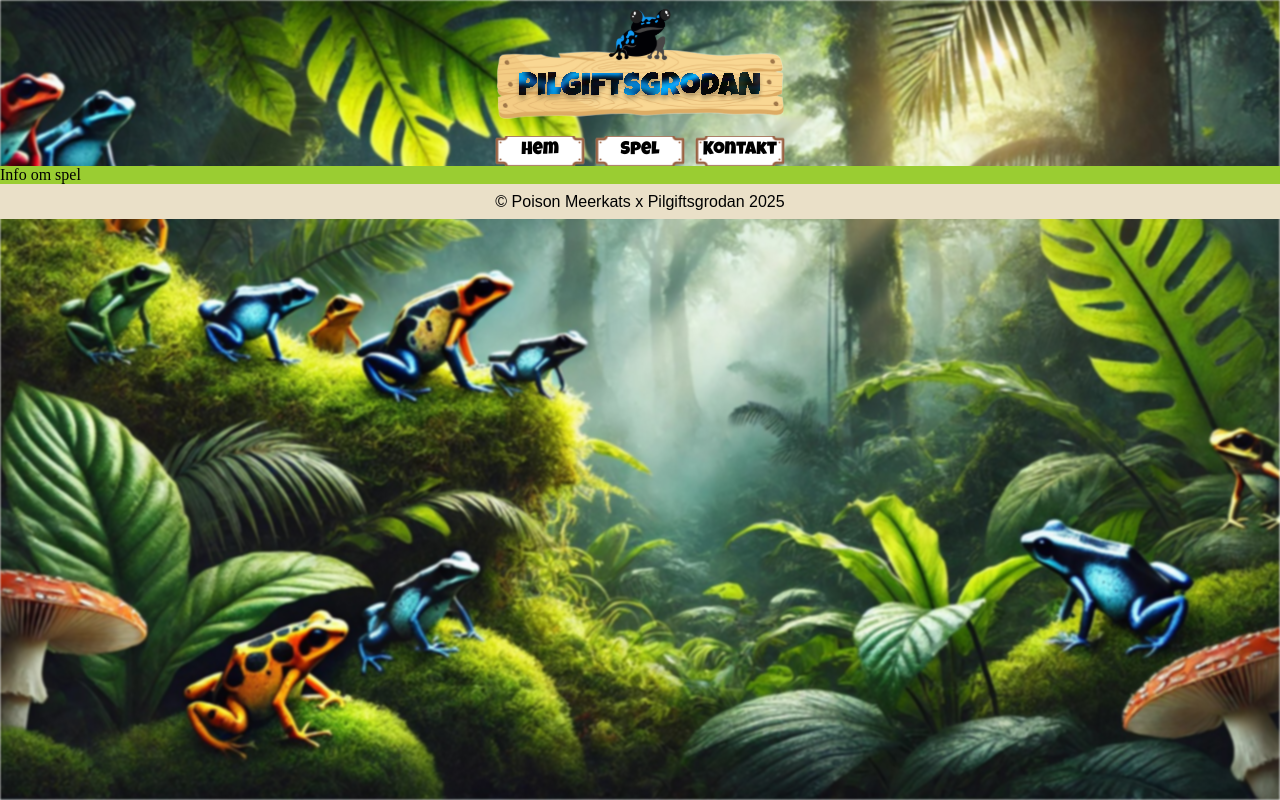
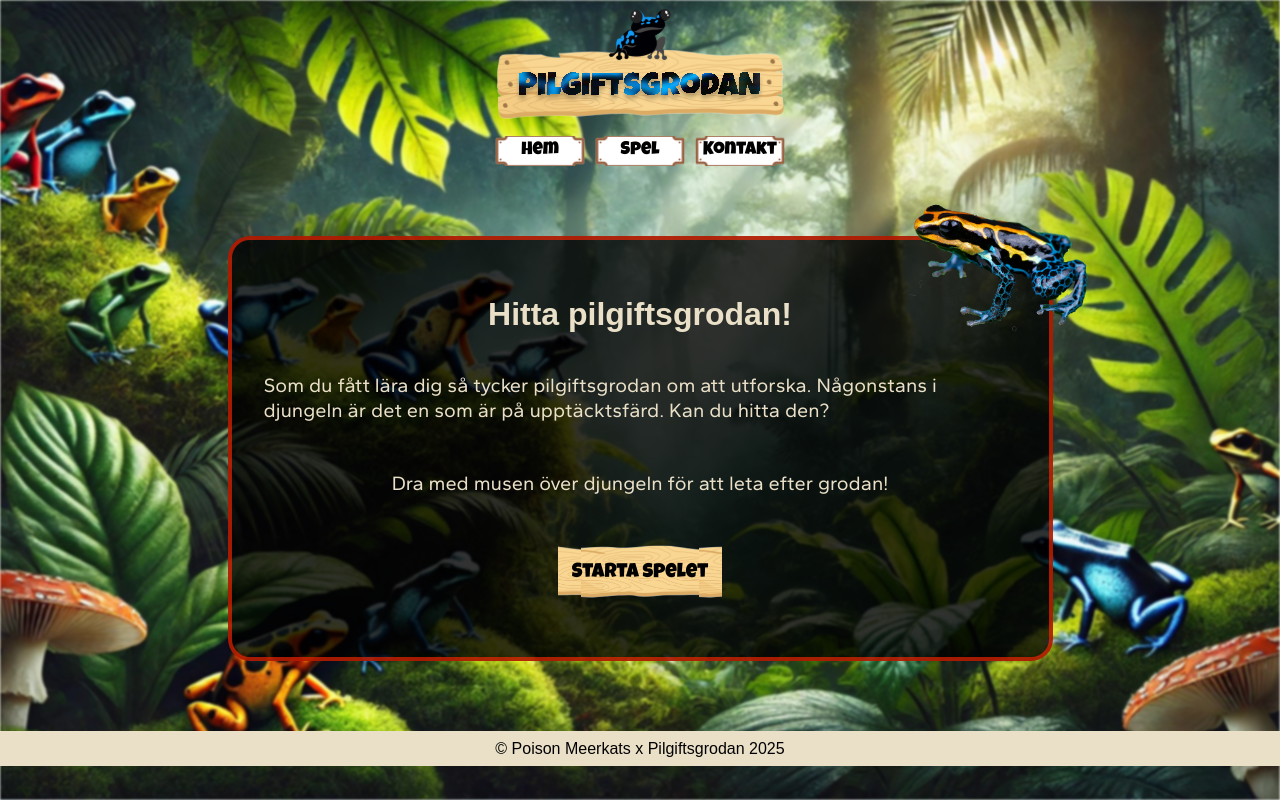
Before and after one commit to oliviaalmseger/Medieinstitutet-GroupProject-Vue-Pilgiftsgrodorna, a Vue app: page /startGame in a window 1280 px wide. Built offline with nearby package versions, Linux system fonts and the light colour scheme; a web font is replaced by a local one.

Commit message:
feat: add InfoGameCard to view and update

```diff
--- a/src/views/StartGameView.vue
+++ b/src/views/StartGameView.vue
@@ -1,12 +1,7 @@
 <script setup lang="js">
+import InfoGameCard from '../components/InfoGameCard.vue';
 </script>
 
 <template>
-    <div class="background">Info om spel</div>
+    <InfoGameCard />
 </template>
-
-<style scoped>
-.background {
-    background-color: yellowgreen;
-}
-</style>
```
